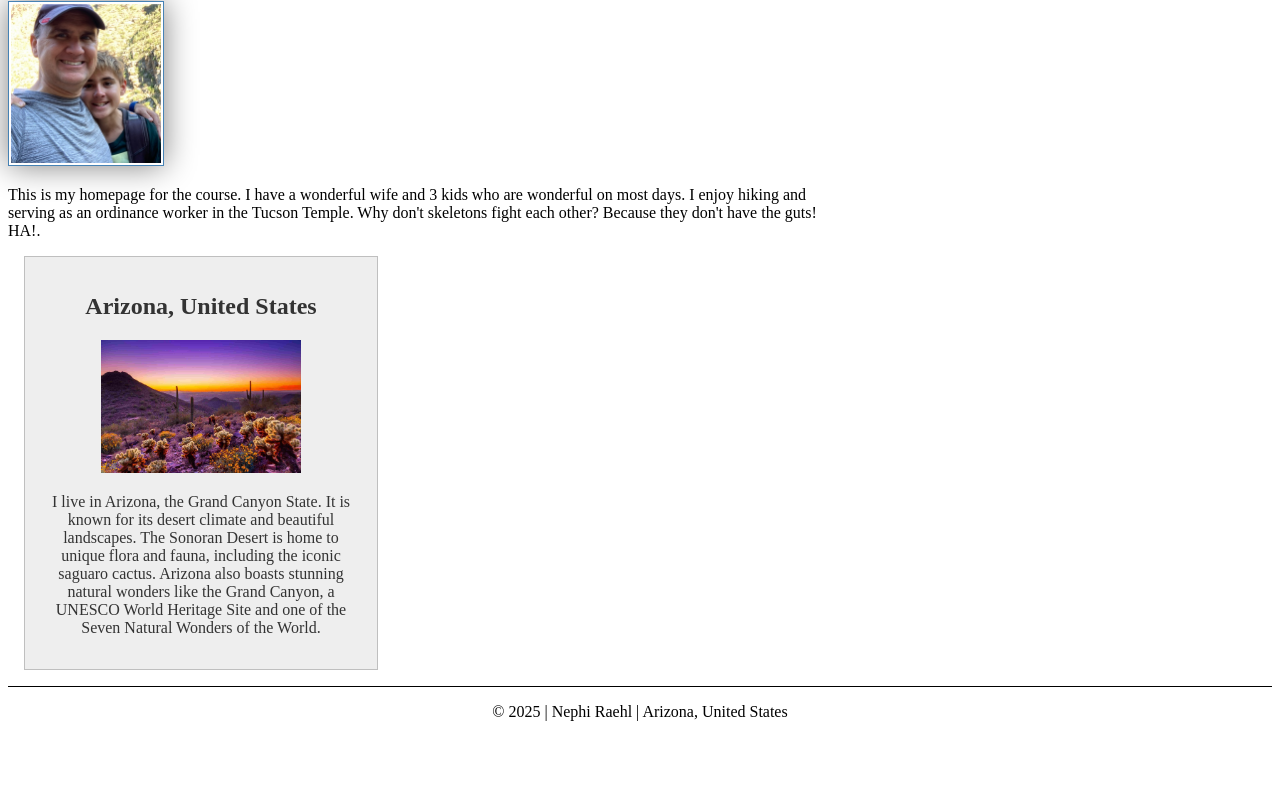
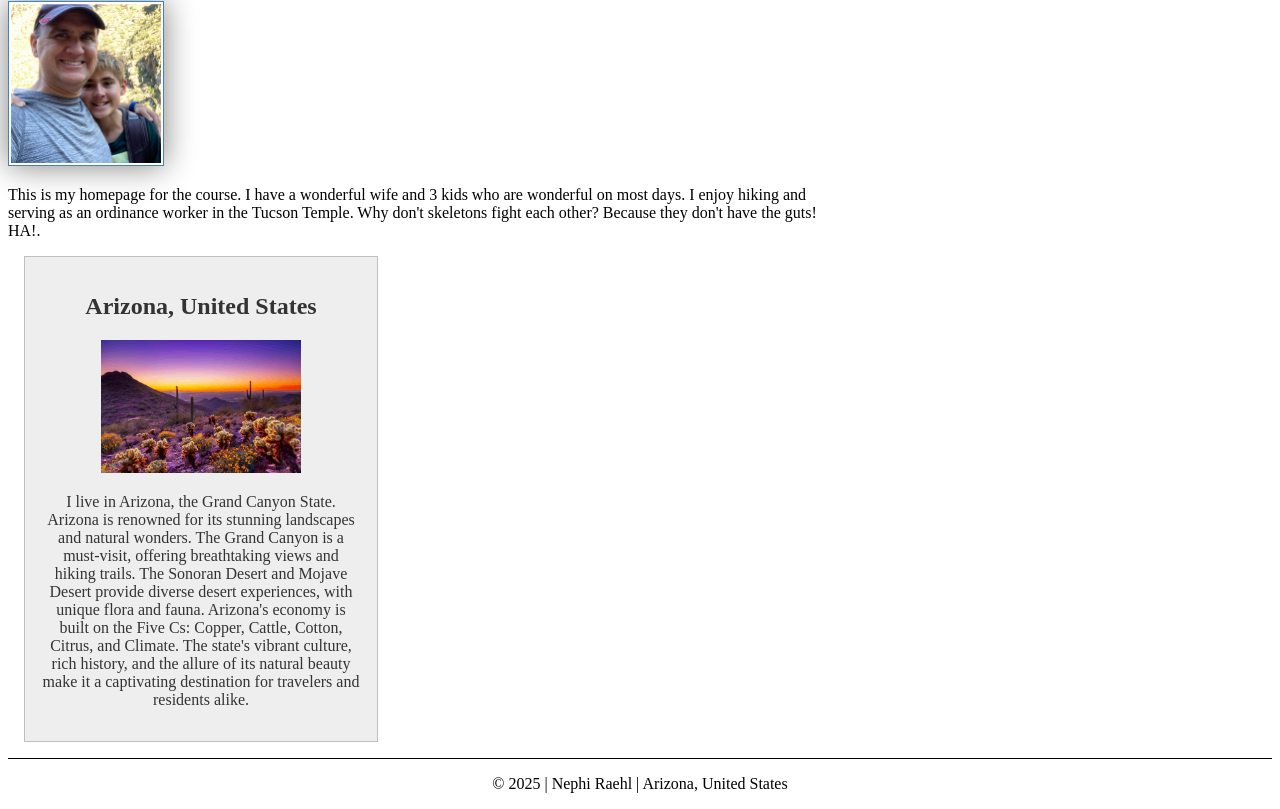
Before and after one commit to nephiraehl/wdd130, a plain HTML site: page index.html in a window 1280 px wide. Shown: the part 183-992 px from the top of the page. Before the commit the page ends 920 px from the top, so only its background shows below. Drawn offline with Linux system fonts and the light colour scheme.

Commit message:
update index paragraph

```diff
--- a/index.html
+++ b/index.html
@@ -32,10 +32,15 @@
     <aside>
         <h2>Arizona, United States</h2>
         <img src="images/Arizona.jpg" alt="Arizona's Sonoran Desert.">
-        <p>I live in Arizona, the Grand Canyon State. It is known for its desert climate and beautiful landscapes.
-            The Sonoran Desert is home to unique flora and fauna, including the iconic saguaro cactus. Arizona also
-            boasts stunning natural wonders like the Grand Canyon, a UNESCO World Heritage Site and one of the
-            Seven Natural Wonders of the World.</p>
+        <p>I live in Arizona, the Grand Canyon State. Arizona is renowned for its stunning landscapes and natural
+            wonders. The Grand Canyon is a must-visit, offering
+            breathtaking views and hiking trails. The Sonoran Desert and Mojave Desert provide diverse desert
+            experiences, with
+            unique flora and fauna. Arizona's economy is built on the Five Cs: Copper, Cattle, Cotton, Citrus, and
+            Climate. The
+            state's vibrant culture, rich history, and the allure of its natural beauty make it a captivating
+            destination for
+            travelers and residents alike.</p>
 
 
     </aside>
```
